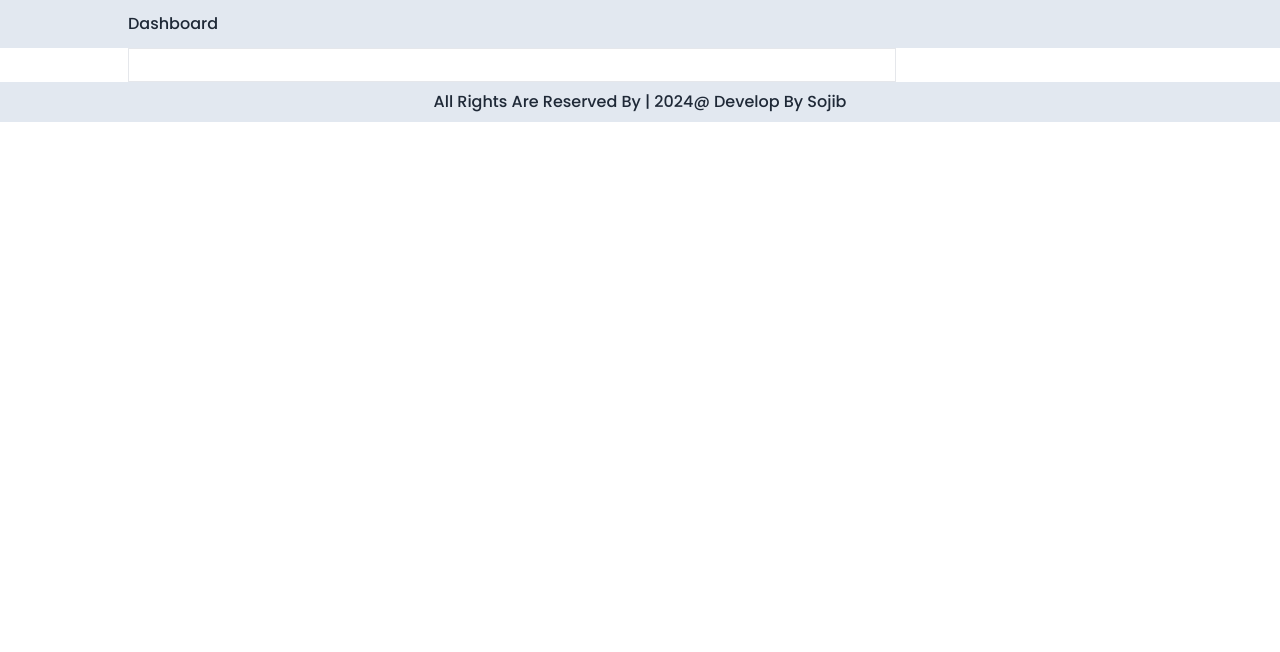
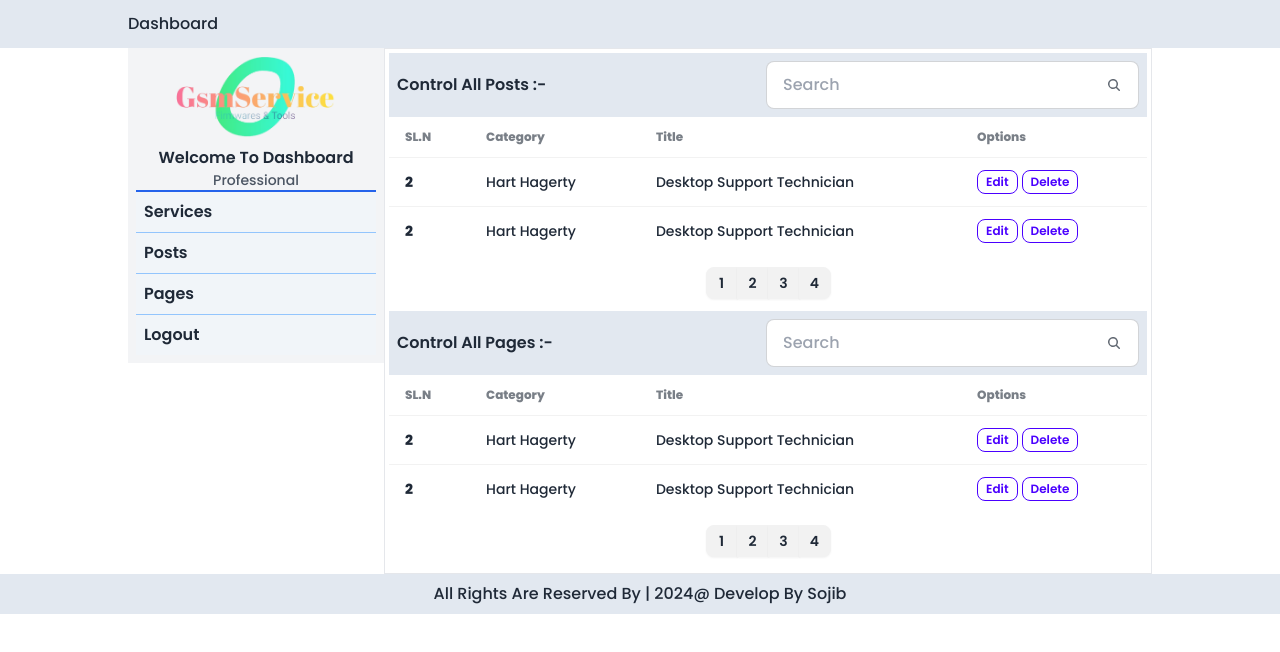
Before and after one commit to ashaansojib/paid-gsm-service, a React (Vite) app: page /admin in a window 1280 px wide. Shown: the top 652 px of the page. Built offline with nearby package versions, Linux system fonts and the light colour scheme.

Commit message:
add dashboard home page

```diff
--- a/src/layout/Dashboard.jsx
+++ b/src/layout/Dashboard.jsx
@@ -2,21 +2,129 @@ import React, { useState } from 'react';
 import AdminHeader from '../pages/dashboard/AdminHeader';
 import AdminSidebar from '../pages/dashboard/AdminSidebar';
 import AdminFooter from '../pages/dashboard/AdminFooter';
-import { Outlet } from 'react-router-dom';
+import { Outlet, useLocation } from 'react-router-dom';
 import { FaBars } from 'react-icons/fa6';
 
 const Dashboard = () => {
-    const [showAside, setShowAside] = useState(false);
+    const [showAside, setShowAside] = useState(true);
+    const location = useLocation();
     return (
         <div>
             <AdminHeader />
-            <FaBars onClick={()=> setShowAside(!showAside)} className='md:hidden block text-3xl absolute top-2 right-2 cursor-pointer' />
+            <FaBars onClick={() => setShowAside(!showAside)} className='md:hidden block text-3xl absolute top-2 right-2 cursor-pointer' />
             <div className='my-container grid md:grid-cols-4 grid-cols-1 justify-between '>
                 <div className={`${showAside ? 'block' : 'hidden'}`}>
                     <AdminSidebar />
                 </div>
-                <div className='col-span-3 border p-4 m-2 md:m-0'>
-                    <Outlet />
+                <div className='col-span-3 border p-1 m-2 md:m-0'>
+
+                    {
+                        location.pathname == '/admin' ?
+                            <div>
+                                <div className='md:flex justify-between items-center bg-slate-200 p-2'>
+                                    <h2 className=' font-semibold'>Control All Posts :-</h2>
+                                    <label className="input input-bordered flex items-center gap-2">
+                                        <input type="text" className="grow" placeholder="Search" />
+                                        <svg xmlns="http://www.w3.org/2000/svg" viewBox="0 0 16 16" fill="currentColor" className="w-4 h-4 opacity-70"><path fillRule="evenodd" d="M9.965 11.026a5 5 0 1 1 1.06-1.06l2.755 2.754a.75.75 0 1 1-1.06 1.06l-2.755-2.754ZM10.5 7a3.5 3.5 0 1 1-7 0 3.5 3.5 0 0 1 7 0Z" clipRule="evenodd" /></svg>
+                                    </label>
+                                </div>
+                                {/* posts table */}
+                                <div className="overflow-x-auto">
+                                    <table className="table">
+                                        {/* head */}
+                                        <thead>
+                                            <tr>
+                                                <th>SL.N</th>
+                                                <th>Category</th>
+                                                <th>Title</th>
+                                                <th>Options</th>
+                                            </tr>
+                                        </thead>
+                                        <tbody>
+                                            <tr className="hover">
+                                                <th>2</th>
+                                                <td>Hart Hagerty</td>
+                                                <td>Desktop Support Technician</td>
+                                                <td>
+                                                    <button className="btn btn-outline btn-primary btn-xs mr-1">Edit</button>
+                                                    <button className="btn btn-outline btn-primary btn-xs">Delete</button>
+                                                </td>
+                                            </tr>
+                                            <tr className="hover">
+                                                <th>2</th>
+                                                <td>Hart Hagerty</td>
+                                                <td>Desktop Support Technician</td>
+                                                <td>
+                                                    <button className="btn btn-outline btn-primary btn-xs mr-1">Edit</button>
+                                                    <button className="btn btn-outline btn-primary btn-xs">Delete</button>
+                                                </td>
+                                            </tr>
+                                        </tbody>
+                                    </table>
+                                </div>
+                                {/* pagination */}
+                                <div className='flex justify-center py-3'>
+                                    <div className="join">
+                                        <input className="join-item btn btn-square btn-sm" type="radio" name="options" aria-label="1" />
+                                        <input className="join-item btn btn-square btn-sm" type="radio" name="options" aria-label="2" />
+                                        <input className="join-item btn btn-square btn-sm" type="radio" name="options" aria-label="3" />
+                                        <input className="join-item btn btn-square btn-sm" type="radio" name="options" aria-label="4" />
+                                    </div>
+                                </div>
+                                {/* pages area */}
+                                <div className='md:flex justify-between items-center bg-slate-200 p-2'>
+                                    <h2 className=' font-semibold'>Control All Pages :-</h2>
+                                    <label className="input input-bordered flex items-center gap-2">
+                                        <input type="text" className="grow" placeholder="Search" />
+                                        <svg xmlns="http://www.w3.org/2000/svg" viewBox="0 0 16 16" fill="currentColor" className="w-4 h-4 opacity-70"><path fillRule="evenodd" d="M9.965 11.026a5 5 0 1 1 1.06-1.06l2.755 2.754a.75.75 0 1 1-1.06 1.06l-2.755-2.754ZM10.5 7a3.5 3.5 0 1 1-7 0 3.5 3.5 0 0 1 7 0Z" clipRule="evenodd" /></svg>
+                                    </label>
+                                </div>
+                                {/* posts table */}
+                                <div className="overflow-x-auto">
+                                    <table className="table">
+                                        {/* head */}
+                                        <thead>
+                                            <tr>
+                                                <th>SL.N</th>
+                                                <th>Category</th>
+                                                <th>Title</th>
+                                                <th>Options</th>
+                                            </tr>
+                                        </thead>
+                                        <tbody>
+                                            <tr className="hover">
+                                                <th>2</th>
+                                                <td>Hart Hagerty</td>
+                                                <td>Desktop Support Technician</td>
+                                                <td>
+                                                    <button className="btn btn-outline btn-primary btn-xs mr-1">Edit</button>
+                                                    <button className="btn btn-outline btn-primary btn-xs">Delete</button>
+                                                </td>
+                                            </tr>
+                                            <tr className="hover">
+                                                <th>2</th>
+                                                <td>Hart Hagerty</td>
+                                                <td>Desktop Support Technician</td>
+                                                <td>
+                                                    <button className="btn btn-outline btn-primary btn-xs mr-1">Edit</button>
+                                                    <button className="btn btn-outline btn-primary btn-xs">Delete</button>
+                                                </td>
+                                            </tr>
+                                        </tbody>
+                                    </table>
+                                </div>
+                                {/* pagination */}
+                                <div className='flex justify-center py-3'>
+                                    <div className="join">
+                                        <input className="join-item btn btn-square btn-sm" type="radio" name="options" aria-label="1" />
+                                        <input className="join-item btn btn-square btn-sm" type="radio" name="options" aria-label="2" />
+                                        <input className="join-item btn btn-square btn-sm" type="radio" name="options" aria-label="3" />
+                                        <input className="join-item btn btn-square btn-sm" type="radio" name="options" aria-label="4" />
+                                    </div>
+                                </div>
+                            </div>
+                            : <Outlet />
+                    }
                 </div>
             </div>
             <AdminFooter />
--- a/src/pages/dashboard/AdminHeader.jsx
+++ b/src/pages/dashboard/AdminHeader.jsx
@@ -5,7 +5,6 @@ const AdminHeader = () => {
     return (
         <div className='bg-slate-200 p-3'>
             <div className="my-container">
-                {/* <FaBars className='text-xl' /> */}
                 <ul>
                     <Link to="/admin">Dashboard</Link>
                 </ul>
--- a/src/pages/dashboard/AdminSidebar.jsx
+++ b/src/pages/dashboard/AdminSidebar.jsx
@@ -7,7 +7,7 @@ const AdminSidebar = () => {
         <div className='bg-gray-100 p-2'>
             <Profile />
             <Link className='inline-block border-b border-blue-300 px-2 py-2 bg-slate-100 w-full hover:bg-blue-300 font-semibold text-left' to="/admin/add-services">Services</Link>
-            <Link className='inline-block border-b px-2 py-2 border-blue-300 bg-slate-100 w-full hover:bg-blue-300 font-semibold text-left' to="/">Posts</Link>
+            <Link className='inline-block border-b px-2 py-2 border-blue-300 bg-slate-100 w-full hover:bg-blue-300 font-semibold text-left' to="/admin/create-post">Posts</Link>
             <Link className='inline-block border-b px-2 py-2 bg-slate-100 border-blue-300 w-full hover:bg-blue-300 font-semibold text-left' to="/">Pages</Link>
             <button className='px-2 py-2 bg-slate-100 w-full hover:bg-blue-300 font-semibold text-left'>Logout</button>
         </div>
--- /dev/null
+++ b/src/pages/dashboard/pages/CreatePost.jsx
@@ -0,0 +1,22 @@
+import React from 'react';
+
+const CreatePost = () => {
+    return (
+        <div>
+            <input type="text" placeholder="Write the full title with details" className="input border-red-500 input-bordered w-full" />
+            <div className='grid md:grid-cols-2 grid-cols-1 justify-between items-center gap-2 py-2'>
+                <textarea className="textarea textarea-bordered" placeholder="Top Description"></textarea>
+                <textarea className="textarea textarea-bordered" placeholder="Middle Description"></textarea>
+                <textarea className="textarea textarea-bordered" placeholder="Last Middle Description"></textarea>
+                <textarea className="textarea textarea-bordered" placeholder="Conclusion"></textarea>
+            </div>
+            <div className='grid md:grid-cols-2 grid-cols-1 justify-between gap-3 items-center'>
+                <input type="text" placeholder="Category" className="input input-bordered w-full" />
+                <input type="text" placeholder="Download Link" className="input input-bordered w-full" />
+                <button className="btn btn-wide">Published</button>
+            </div>
+        </div>
+    );
+};
+
+export default CreatePost;
--- a/src/router/router.jsx
+++ b/src/router/router.jsx
@@ -14,6 +14,7 @@ import Agents from "../pages/agents/Agents";
 import UnlockModels from "../pages/unlockService/UnlockModels";
 import Dashboard from "../layout/Dashboard";
 import AddService from "../pages/dashboard/pages/AddService";
+import CreatePost from "../pages/dashboard/pages/CreatePost";
 
 const router = createBrowserRouter([
     {
@@ -75,6 +76,10 @@ const router = createBrowserRouter([
             {
                 path: '/admin/add-services',
                 element: <AddService />
+            },
+            {
+                path: '/admin/create-post',
+                element: <CreatePost />
             }
         ]
     },
```
